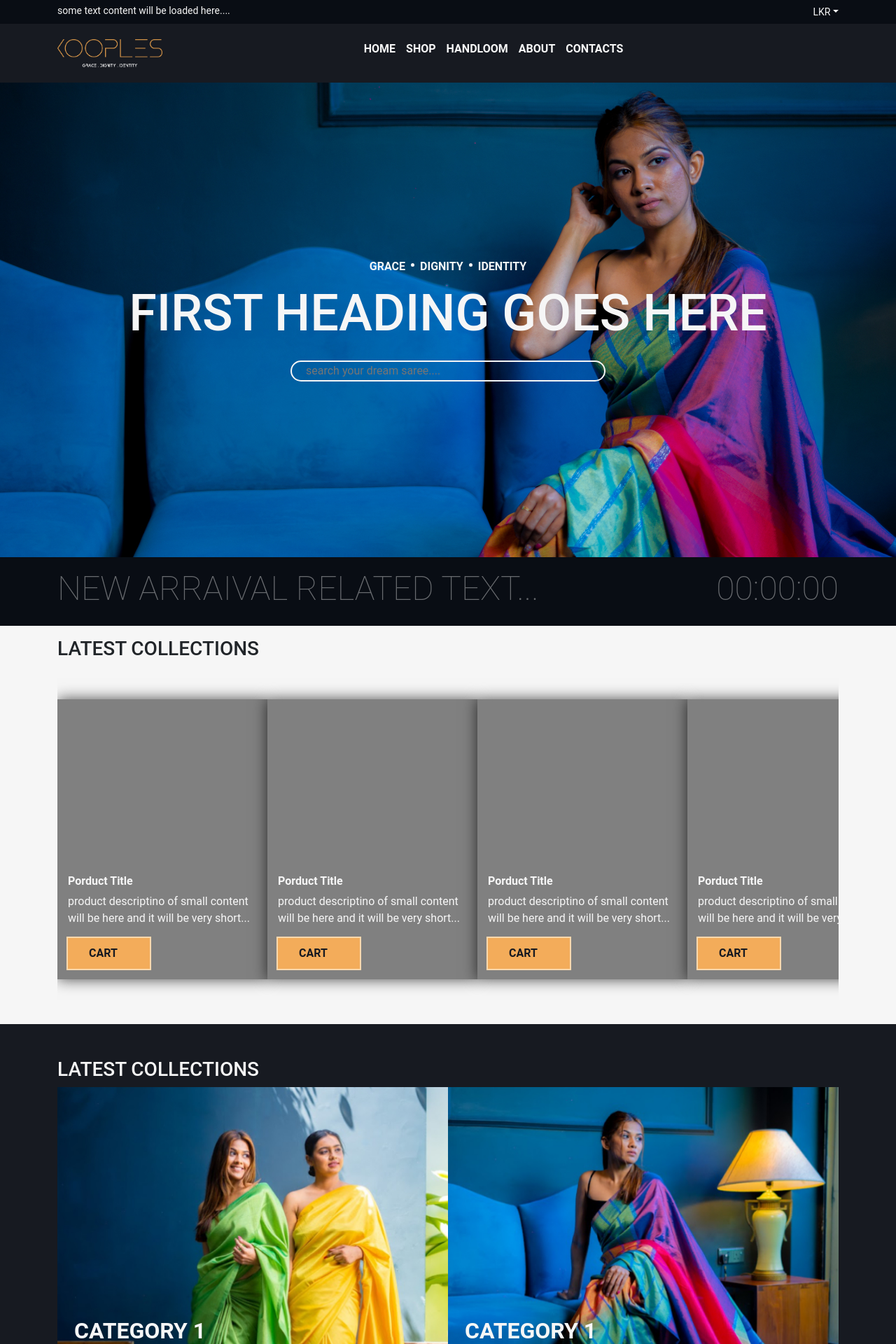
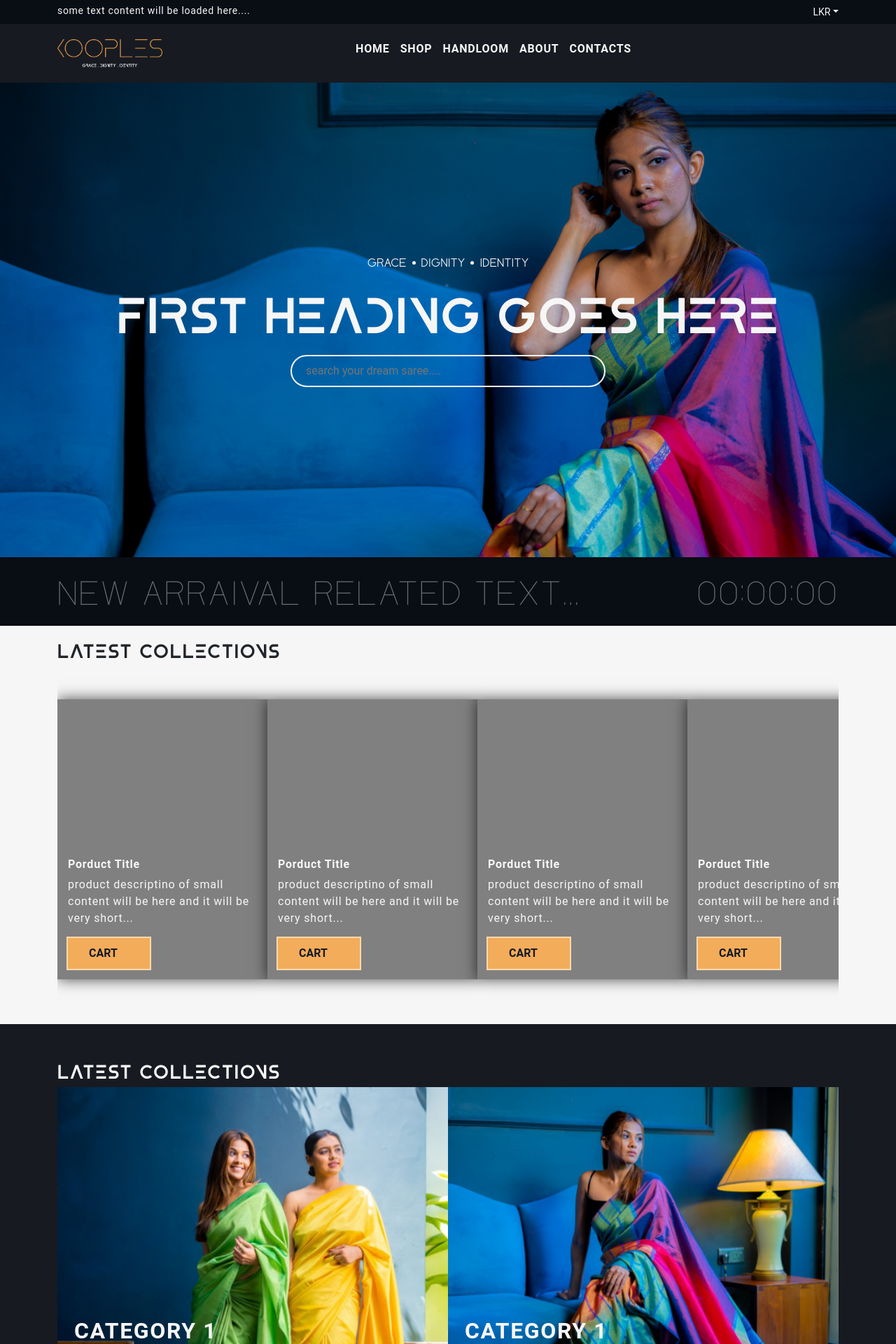
Before and after one commit to ceygenic-web/cey004-kooples-webapplication, a PHP site: page / in a window 1280 px wide. Shown: the top 1920 px of the page at 70% size. Run offline with PHP 8.4, Linux system fonts and the light colour scheme; data that the repository does not hold is empty; some libraries are stand-ins or nearby versions.

Commit message:
ui updated

```diff
--- a/backend/router/Router.php
+++ b/backend/router/Router.php
@@ -28,6 +28,10 @@ final class Router extends Controller
                 $this->view("landing", "Kooples Sri Lanka", ["landing"], ["landing"]);
                 break;
 
+            case "home":
+                $this->view("landing", "Kooples Sri Lanka", ["landing"], ["landing"]);
+                break;
+
             case 'shop':
                 $this->view("shop", "Kooples Sri Lanka | Shop");
                 break;
--- a/css/main.css
+++ b/css/main.css
@@ -1,3 +1,18 @@
+@font-face {
+  font-family: "incompleeta";
+  src: url("../resources/fonts/IncompleetaRegular.ttf");
+}
+
+@font-face {
+  font-family: "incompleeta-reveal";
+  src: url("../resources/fonts/IncompleetaRegularReveal.ttf");
+}
+
+@font-face {
+  font-family: "incompleeta-light";
+  src: url("../resources/fonts/IncompleetaLightReveal.ttf");
+}
+
 :root {
   /* color */
   --darker: #090d14;
@@ -40,6 +55,11 @@
   --font-p-md: 13px;
   --font-p: 12px;
 
+  /* font family */
+  --main-font: "incompleeta";
+  --main-font-reveal: "incompleeta-reveal";
+  --main-font-light: "incompleeta-light";
+
   /* radius */
   --rounded-large: 50px;
   --rounded-mid: 25px;
@@ -51,12 +71,17 @@
   box-sizing: border-box;
   margin: 0;
   padding: 0;
-  font-family: "Roboto", sans-serif;
+  font-family:  "Roboto", sans-serif;
 }
 
 body {
   background-color: var(--darker);
 }
+
+p, li, a,h6, h5, h4, h3, div {
+  letter-spacing: .05em;
+}
+
 
 /* width */
 ::-webkit-scrollbar {
@@ -80,6 +105,14 @@ body {
 }
 
 /* utitlity */
+.cey-main-font {
+  font-family: var(--main-font);
+}
+
+.cey-main-font-light {
+  font-family: var(--main-font-light) !important;
+}
+
 .btn-style-remover {
   outline: none;
   border: none;
--- a/css/style.css
+++ b/css/style.css
@@ -116,6 +116,7 @@
   height: 5px;
   border-radius: 50px;
   background-color: var(--white);
+  translate: 0 100%;
 }
 
 .lp-s1-searchbar {
@@ -258,7 +259,7 @@
   background-color: var(--dark);
 }
 
-/* section 7 - handloom section */
+/* section 8 - our story section */
 .lp-s8-section {
   flex-grow: 1;
   height: 400px;
@@ -266,6 +267,8 @@
 
 .lp-s8-sides {
   background-size: cover;
+  width: 30%;
+  background-position-y: 60%;
 }
 
 .lp-s8-middle-box {
@@ -276,6 +279,6 @@
   align-items: center;
   color: var(--white);
   background-color: var(--dark);
-  width: 30px;
+  width: 35%;
   gap: 20px;
 }
--- a/css/style.large.css
+++ b/css/style.large.css
@@ -1,2 +1,14 @@
 @media (max-width: 1440px) {
+  /* section 8 - our story section */
+  .lp-s8-section {
+    height: 400px;
+  }
+
+  .lp-s8-sides {
+    width: 100%;
+  }
+
+  .lp-s8-middle-box {
+    width: 100%;
+  }
 }
--- a/css/style.medium.css
+++ b/css/style.medium.css
@@ -59,6 +59,15 @@
   .lp-s7-description {
     width: 300px;
   }
+
+  /* section 8 - our story section */
+  .lp-s8-sides {
+    height: 200px;
+  }
+
+  .lp-s8-middle-box {
+    width: 100%;
+  }
 }
 
 @keyframes sliderMoveIn {
--- a/interface/pages/landing.php
+++ b/interface/pages/landing.php
@@ -3,15 +3,15 @@
     <div class="container h-100">
         <div class="w-100 h-100 d-flex gap-3 justify-content-center align-items-center flex-column">
             <div class="d-flex fw-bold gap-2 lp-s1-branding-quotes justify-content-center align-items-center">
-                <div>GRACE</div>
+                <div class="cey-main-font-light">GRACE</div>
                 <div class="lp-s1-dot"></div>
-                <div>DIGNITY</div>
+                <div class="cey-main-font-light">DIGNITY</div>
                 <div class="lp-s1-dot"></div>
-                <div>IDENTITY</div>
+                <div class="cey-main-font-light">IDENTITY</div>
             </div>
-            <h1 class="cey-text-white">FIRST HEADING GOES HERE</h1>
+            <h1 class="cey-text-white cey-main-font">FIRST HEADING GOES HERE</h1>
             <div class="lp-s1-searchbar">
-                <input type="text" placeholder="search your dream saree....">
+                <input class="py-2" type="text" placeholder="search your dream saree....">
                 <i class="fs-2 bi bi-search"></i>
             </div>
         </div>
@@ -23,10 +23,10 @@
     <div class="container h-100">
         <div class="w-100 h-100 py-3 d-flex justify-content-between align-items-center">
             <div class="w-75">
-                <h3>NEW ARRAIVAL RELATED TEXT...</h3>
+                <h3 class="cey-main-font-light">NEW ARRAIVAL RELATED TEXT...</h3>
             </div>
             <div class="w-25">
-                <h3 class="text-end">00:00:00</h3>
+                <h3 class="text-end cey-main-font-light">00:00:00</h3>
             </div>
         </div>
     </div>
@@ -35,7 +35,7 @@
 <!-- section 3 - latests -->
 <section class="lp-s3 cey-bg-white">
     <div class="container py-3">
-        <h3>LATEST COLLECTIONS</h3>
+        <h3 class="cey-main-font">LATEST COLLECTIONS</h3>
         <div class="swiper">
             <div class="swiper lpLatestProductSwiper">
                 <div class="lp-s3-controls w-100 d-flex justify-content-between position-absolute p-3 h-100 align-items-center">
@@ -66,7 +66,7 @@
 <!-- section 4 - categories -->
 <section class="lp-s4 cey-bg-dark">
     <div class="container py-5">
-        <h3>LATEST COLLECTIONS</h3>
+        <h3 class="cey-main-font">LATEST COLLECTIONS</h3>
         <div class="d-flex flex-column">
             <div class="d-flex flex-wrap">
                 <div class="p-4 col-md-6 lp-s4-card d-flex align-items-end col-12 lp-s4-large-card" style="background-image: url('resources/images/category1.jpg');">
@@ -115,7 +115,7 @@
 <!-- section 5 - promotion -->
 <section class="lp-s5 cey-bg-white">
     <div class="container py-5">
-        <h3>PROMOTION</h3>
+        <h3 class="cey-main-font">PROMOTION</h3>
         <div class="d-flex flex-column flex-md-row w-100">
             <div class="lp-s5-promotion"></div>
             <button class="lp-s5-shop-btn cey-bg-dark cey-text-white">SHOP NOW</button>
@@ -126,7 +126,7 @@
 <!-- section 6 - blogs -->
 <section class="lp-s5 cey-bg-dark">
     <div class="container py-5">
-        <h3 class="text-white">OUR BLOGS</h3>
+        <h3 class="text-white cey-main-font">OUR BLOGS</h3>
         <div class="d-flex flex-column flex-md-row">
             <div style="background-image: url('resources/images/blog1.png');" class="lp-s5-card">
                 <h5 class="fw-bold"><a href="#" class="text-white text-decoration-none">Blog Title</a></h5>
@@ -145,7 +145,7 @@
 <!-- section 7 - handloom -->
 <section class="lp-s7 cey-bg-white">
     <div class="cey-text-white container h-100 d-flex flex-column justify-content-center align-items-center py-5 text-center">
-        <h3 class="py-3">HANDLOOM INDUSTRY</h3>
+        <h3 class="py-3 cey-main-font">HANDLOOM INDUSTRY</h3>
         <p class="lp-s7-description">Lorem ipsum dolor sit amet consectetur adipisicing elit. Nam in ab mollitia aliquam repudiandae, labore doloribus ipsam nisi ipsa dolores assumenda quae ut recusandae consectetur et dolor error qui velit!</p>
         <button class="cey-btn-box lp-s7-btn">LEARN MORE</button>
     </div>
@@ -158,8 +158,23 @@
         <div class="lp-s8-section p-3 lp-s8-middle-box">
             <h3>OUR STORY</h3>
             <p>Lorem ipsum dolor sit amet consectetur adipisicing elit. Atque incidunt labore a tenetur.</p>
-            <button class="cey-btn-box">ABOUT US</button>
+            <button class="cey-btn-box cey-main-font">ABOUT US</button>
         </div>
         <div class="lp-s8-section lp-s8-sides" style="background-image: url('resources/images/ourstory-right.png');"></div>
     </div>
 </section>
+
+
+<!-- section 9 - vision mission -->
+<section class="lp-s9 cey-bg-darker p-5">
+    <div class="h-100 d-flex flex-column flex-lg-row container text-center">
+        <div class="p-5 cey-bg-dark col-12 col-lg-6 lp-vision d-flex flex-column gap-2 cey-text-white">
+            <h3 class="cey-main-font">VISION</h3>
+            <p>Lorem ipsum, dolor sit amet consectetur adipisicing elit. Magni suscipit praesentium animi id! Omnis cumque nesciunt reprehenderit eaque repellendus cum porro quos consequuntur reiciendis a earum corrupti, exercitationem, esse qui!</p>
+        </div>
+        <div class="p-5 cey-bg-white col-12 col-lg-6 lp-mission d-flex flex-column gap-2">
+            <h3 class="cey-main-font">MISSION</h3>
+            <p>Lorem ipsum, dolor sit amet consectetur adipisicing elit. Magni suscipit praesentium animi id! Omnis cumque nesciunt reprehenderit eaque repellendus cum porro quos consequuntur reiciendis a earum corrupti, exercitationem, esse qui!</p>
+        </div>
+    </div>
+</section>
```
Also changed, not shown: resources/fonts/IncompleetaLightReveal.ttf (added), resources/fonts/IncompleetaRegular.ttf (added), resources/fonts/IncompleetaRegularReveal.ttf (added).
